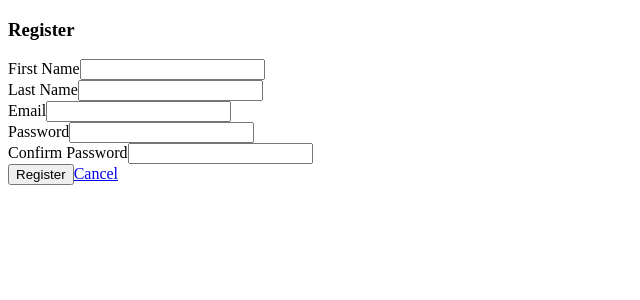
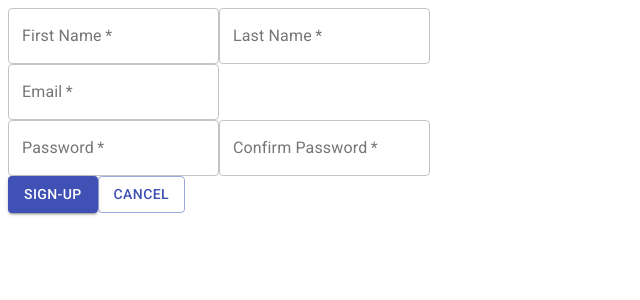
Before and after one commit to CorwinDickey/home-inventory, a React (Create React App) app in the folder front-end/: page /register in a window 1280 px wide. Shown: the top 300 px of the page, without its empty margins (0-640 px from the left). Built offline with nearby package versions, Linux system fonts and the light colour scheme; no server answers.

Commit message:
bug hunting and Register component fully converted to react-hook-form

```diff
--- a/front-end/src/App.js
+++ b/front-end/src/App.js
@@ -12,7 +12,9 @@ function App() {
     useEffect(() => {
         const subscription = accountService.user.subscribe(x => setUser(x))
         return subscription.unsubscribe()
-    }, [])
+    }, user)
+
+    // console.log(user)
 
     return (
         <div>
--- a/front-end/src/components/account/ForgotPassword.jsx
+++ b/front-end/src/components/account/ForgotPassword.jsx
@@ -16,7 +16,7 @@ const validationSchema = Yup.object().shape({
         .required('Email is required')
 })
 
-function ForgotPassword({ history, location }) {
+function ForgotPassword({ history }) {
     const methods = useForm({
         resolver: yupResolver(validationSchema)
     })
@@ -38,7 +38,7 @@ function ForgotPassword({ history, location }) {
                     <FormInput
                         name='email'
                         label='Email'
-                        variant='outlined'
+                        type='email'
                         required={true}
                         errorObj={errors}
                     />
--- a/front-end/src/components/account/Login.jsx
+++ b/front-end/src/components/account/Login.jsx
@@ -46,14 +46,13 @@ function Login({ history, location }) {
                     <FormInput
                         name='email'
                         label='Email'
-                        variant='outlined'
                         required={true}
                         errorObj={errors}
                     />
                     <FormInput
                         name='password'
                         label='Password'
-                        variant='outlined'
+                        type='password'
                         required={true}
                         errorObj={errors}
                     />
--- a/front-end/src/components/account/Register.jsx
+++ b/front-end/src/components/account/Register.jsx
@@ -1,20 +1,14 @@
 import React from 'react'
-import { Link } from 'react-router-dom'
-import { Formik, Field, Form, ErrorMessage } from 'formik'
+import { useForm, FormProvider } from 'react-hook-form'
+import { Button } from '@material-ui/core'
+
 import * as Yup from 'yup'
+import { yupResolver } from '@hookform/resolvers/yup'
+
+import FormInput from '../form-controls/FormInput'
 
 import { accountService } from '../../services/account'
 import { alertService } from '../../services/alert'
-
-function Register({ history }) {
-    const initialValues = {
-        firstName: '',
-        lastName: '',
-        email: '',
-        password: '',
-        confirmPassword: '',
-        acceptTerms: false
-    }
 
     const validationSchema = Yup.object().shape({
         firstName: Yup.string()
@@ -34,7 +28,14 @@ function Register({ history }) {
             .oneOf([true], 'Accept Terms & Conditions is required')
     })
 
-    function handleSubmit(fields, { setStatus, setSubmitting }) {
+function Register({ history }) {
+    const methods = useForm({
+        resolver: yupResolver(validationSchema)
+    })
+
+    const { handleSubmit, errors } = methods
+
+    function onSubmit(fields, { setStatus, setSubmitting }) {
         setStatus()
         accountService.register(fields)
             .then(() => {
@@ -48,51 +49,59 @@ function Register({ history }) {
     }
 
     return (
-        <Formik initialValues={initialValues} validationSchema={validationSchema} onSubmit={handleSubmit}>
-            {({ isSubmitting }) => (
-                <Form>
-                    <h3 className='card-title'>Register</h3>
-                    <div className='card-body'>
-                        <div className='form-row'>
-                            <div className='form-group'>
-                                <label>First Name</label>
-                                <Field name='firstName' type='text' />
-                                <ErrorMessage name='firstName' component='div' />
-                            </div>
-                            <div className='form-group'>
-                                <label>Last Name</label>
-                                <Field name='lastName' type='text' />
-                                <ErrorMessage name='lastName' component='div' />
-                            </div>
-                        </div>
-                        <div className='form-group'>
-                            <label>Email</label>
-                            <Field name='email' type='text' />
-                            <ErrorMessage name='email' component='div' />
-                        </div>
-                        <div className='form-row'>
-                            <div className='form-group'>
-                                <label>Password</label>
-                                <Field name='password' type='password' />
-                                <ErrorMessage name='password' component='div' />
-                            </div>
-                            <div className='form-group'>
-                                <label>Confirm Password</label>
-                                <Field name='confirmPassword' type='password' />
-                                <ErrorMessage name='confirmPassword' component='div' />
-                            </div>
-                        </div>
-                        <div>
-                            <button type='submit' disabled={isSubmitting}>
-                                {isSubmitting && <span className='spinner-border spinner-border-sm'></span>}
-                                Register
-                            </button>
-                            <Link to='login'>Cancel</Link>
-                        </div>
+        <div>
+            <FormProvider {...methods}>
+                <form>
+                    <div>
+                        <FormInput
+                            name='firstName'
+                            label='First Name'
+                            required={true}
+                            errorObj={errors}
+                        />
+                        <FormInput
+                            name='lastName'
+                            label='Last Name'
+                            required={true}
+                            errorObj={errors}
+                        />
                     </div>
-                </Form>
-            )}
-        </Formik>
+                    <FormInput
+                        name='email'
+                        label='Email'
+                        type='email'
+                        required={true}
+                        errorObj={errors}
+                    />
+                    <div>
+                        <FormInput
+                            name='password'
+                            label='Password'
+                            type='password'
+                            required={true}
+                            errorObj={errors}
+                        />
+                        <FormInput
+                            name='confirmPassword'
+                            label='Confirm Password'
+                            type='password'
+                            required={true}
+                            errorObj={errors}
+                        />
+                    </div>
+                </form>
+            </FormProvider>
+            <Button
+                variant='contained'
+                color='primary'
+                onClick={handleSubmit(onSubmit)}
+            >Sign-up</Button>
+            <Button
+                variant='outlined'
+                color='primary'
+                onClick={() => history.push('/login')}
+            >Cancel</Button>
+        </div>
     )
 }
 
--- a/front-end/src/components/form-controls/FormInput.jsx
+++ b/front-end/src/components/form-controls/FormInput.jsx
@@ -4,7 +4,7 @@ import { TextField } from '@material-ui/core'
 
 function FormInput(props) {
     const { control } = useFormContext()
-    const { name, label, required, errorObj, variant } = props
+    const { name, label, required, errorObj, variant, type } = props
     let isError = false
     let errorMessage = ''
     if (errorObj && errorObj.hasOwnProperty(name)) {
@@ -17,9 +17,10 @@ function FormInput(props) {
             render={
                 ({ field }) => (
                     <TextField
-                        variant={variant}
+                        variant={variant ? variant : 'outlined'}
                         label={label}
-                        required
+                        type={type ? type : 'text'}
+                        required={required}
                         error={isError}
                         helperText={errorMessage}
                         {...field}
--- a/front-end/src/services/account.js
+++ b/front-end/src/services/account.js
@@ -35,14 +35,14 @@ function login(email, password) {
 }
 
 function logout() {
-    fetchWrapper.post(route + '/revoke-token', {})
+    fetchWrapper.post(baseUrl + '/revoke-token', {})
     stopRefreshTokenTimer()
     userSubject.next(null)
-    history.push(route + '/login')
+    history.push('/')
 }
 
 function refreshToken() {
-    return fetchWrapper.post(`${baseUrl}/refresh-token`, {})
+    return fetchWrapper.post(baseUrl + '/refresh-token', {})
         .then(user => {
             userSubject.next(user)
             startRefreshTokenTimer()
@@ -51,35 +51,35 @@ function refreshToken() {
 }
 
 function register(params) {
-    return fetchWrapper.post(route + '/register', params)
+    return fetchWrapper.post(baseUrl + '/register', params)
 }
 
 function verifyEmail(token) {
-    return fetchWrapper.post(route + '/verify-email', { token })
+    return fetchWrapper.post(baseUrl + '/verify-email', { token })
 }
 
 function forgotPassword(email) {
-    return fetchWrapper.post(route + '/forgot-password', { email })
+    return fetchWrapper.post(baseUrl + '/forgot-password', { email })
 }
 
 function validateResetToken(token) {
-    return fetchWrapper.post(route + '/validate-reset-token', { token })
+    return fetchWrapper.post(baseUrl + '/validate-reset-token', { token })
 }
 
 function resetPassword({ token, password, confirmPassword }) {
-    return fetchWrapper.post(route + '/reset-password', { token, password, confirmPassword })
+    return fetchWrapper.post(baseUrl + '/reset-password', { token, password, confirmPassword })
 }
 
 function getById(id) {
-    return fetchWrapper.get(route + '/' + id)
+    return fetchWrapper.get(baseUrl + '/' + id)
 }
 
 function createAccount(params) {
-    return fetchWrapper.post(route, params)
+    return fetchWrapper.post(baseUrl, params)
 }
 
 function updateAccount(id, params) {
-    return fetchWrapper.put(route + '/' + id, params)
+    return fetchWrapper.put(baseUrl + '/' + id, params)
         .then(user => {
             if (user.id === userSubject.value.id) {
                 user = {
@@ -93,7 +93,7 @@ function updateAccount(id, params) {
 }
 
 function _delete(id) {
-    return fetchWrapper.delete(route + '/' + id)
+    return fetchWrapper.delete(baseUrl + '/' + id)
         .then(x => {
             if (id === userSubject.value.id) {
                 logout()
--- a/front-end/src/utils/fetch-wrapper.js
+++ b/front-end/src/utils/fetch-wrapper.js
@@ -44,7 +44,7 @@ function _delete(url) {
 
 function authHeader(url) {
     const user = accountService.userValue
-    const isLoggedIn = user && user.jwtToken
+    const isLoggedIn = (user && user.jwtToken ? true : false)
     const isApiUrl = url.startsWith(process.env.REACT_APP_SERVER_URL)
     if (isLoggedIn && isApiUrl) {
         return { Authorization: `Bearer ${user.jwtToken}` }
```
